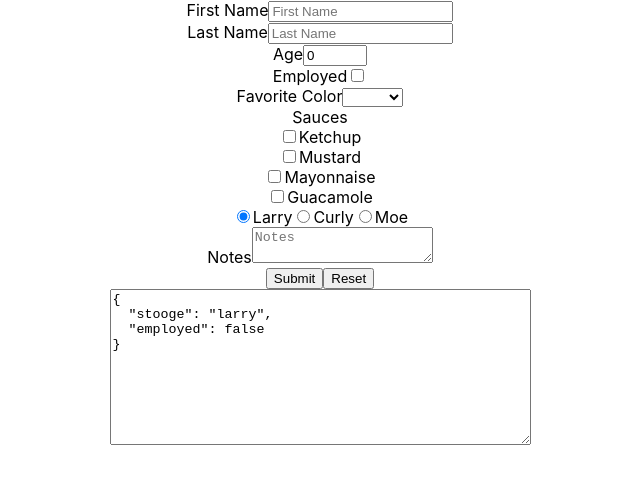
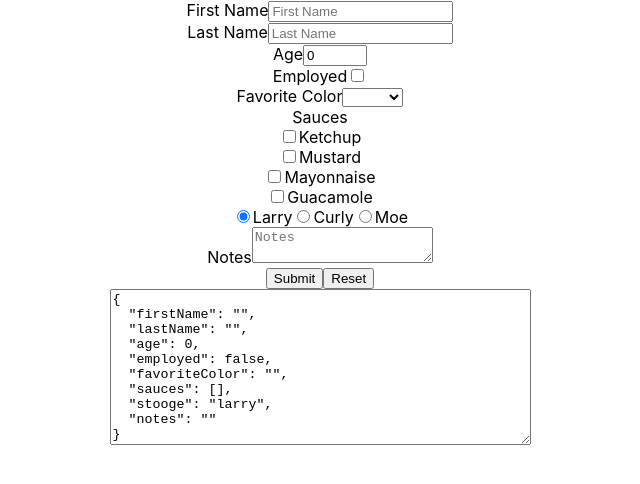
Before and after one commit to caoh29/react-forms-app, a React (Create React App) app in the folder forms-app/: page / in a window 1280 px wide. Shown: the top 484 px of the page, without its empty margins (320-960 px from the left). Built offline with nearby package versions, Linux system fonts and the light colour scheme.

Commit message:
functionality at 90%, missing style

```diff
--- a/forms-app/src/components/UserForm/UserForm.tsx
+++ b/forms-app/src/components/UserForm/UserForm.tsx
@@ -54,20 +54,24 @@ export default function UserForm() {
     }
 
     // Validations
+    const regexPattern: RegExp = /^[A-Za-z ]+$/;
+
     const validationSchema = Yup.object().shape({
-        firstName: Yup.string().required('First name is required'),
-        lastName: Yup.string().required('Last name is required'),
-        age: Yup.number().required('Valid age is required'),
-        employed: Yup.boolean().required('Employment status is required'),
-        favoriteColor: Yup.string().required('Favorite color is required'),
-        sauces: Yup.array().required('Favorite sauces are required'),
-        stooge: Yup.string().required('Best stooge is required'),
-        notes: Yup.string(),
+        firstName: Yup.string().required('First name is required').matches(regexPattern),
+        lastName: Yup.string().required('Last name is required').matches(regexPattern),
+        age: Yup.number().required('Valid age is required').positive().integer(),
+        employed: Yup.boolean(),
+        favoriteColor: Yup.string(),
+        sauces: Yup.array(),
+        stooge: Yup.string(),
+        notes: Yup.string().length(100),
     });
 
     // Handling form submit
     const handleSubmit = (values: FormValues) => {
-        console.log(JSON.stringify(values, null, 2));
+        // I decided to modify firstName and lastName to be lowercase for more practical uses in the future ex: analytics, insert into DB
+        const newValues: FormValues = { ...values, firstName: values.firstName.toLowerCase(), lastName: values.lastName.toLowerCase() };
+        alert(JSON.stringify(newValues, null, 2));
     };
 
     const formik = useFormik({
@@ -198,12 +202,22 @@ export default function UserForm() {
                 {formik.touched.notes && formik.errors.notes && <div>{formik.errors.notes}</div>}
             </div>
 
-            { formik.values === initialValues ? (<button disabled>Submit</button>) : (<button type="submit">Submit</button>) }
-            { formik.values === initialValues ? (<button type="button" disabled>Reset</button>) : (<button type="button" onClick={formik.handleReset}>Reset</button>) }
+            { formik.values === formik.initialValues ? (<button disabled>Submit</button>) : (<button type="submit">Submit</button>) }
+            { formik.values === formik.initialValues ? (<button type="button" disabled>Reset</button>) : (<button type="button" onClick={formik.handleReset}>Reset</button>) }
 
             <div>
-                {/* <textarea rows={10} cols={50}>{JSON.stringify(formik.values, null, 2)}</textarea> */}
-                <textarea rows={10} cols={50} defaultValue={JSON.stringify(defaultTextAreaValue, null, 2)}></textarea>
+                <textarea rows={10} cols={50} readOnly value={
+                    formik.values === formik.initialValues ?
+                    JSON.stringify(defaultTextAreaValue, null, 2) :
+                    JSON.stringify(formik.values, null, 2)
+                }  />
+                {/* <textarea rows={10} cols={50} readOnly value={
+                    for (const key in formik.values) {
+                        if (key !== formik.initialValues[key]) {
+                            return formik.values[key];
+                        }
+                    }
+                } /> */}
             </div>
         </form>
     );
```
